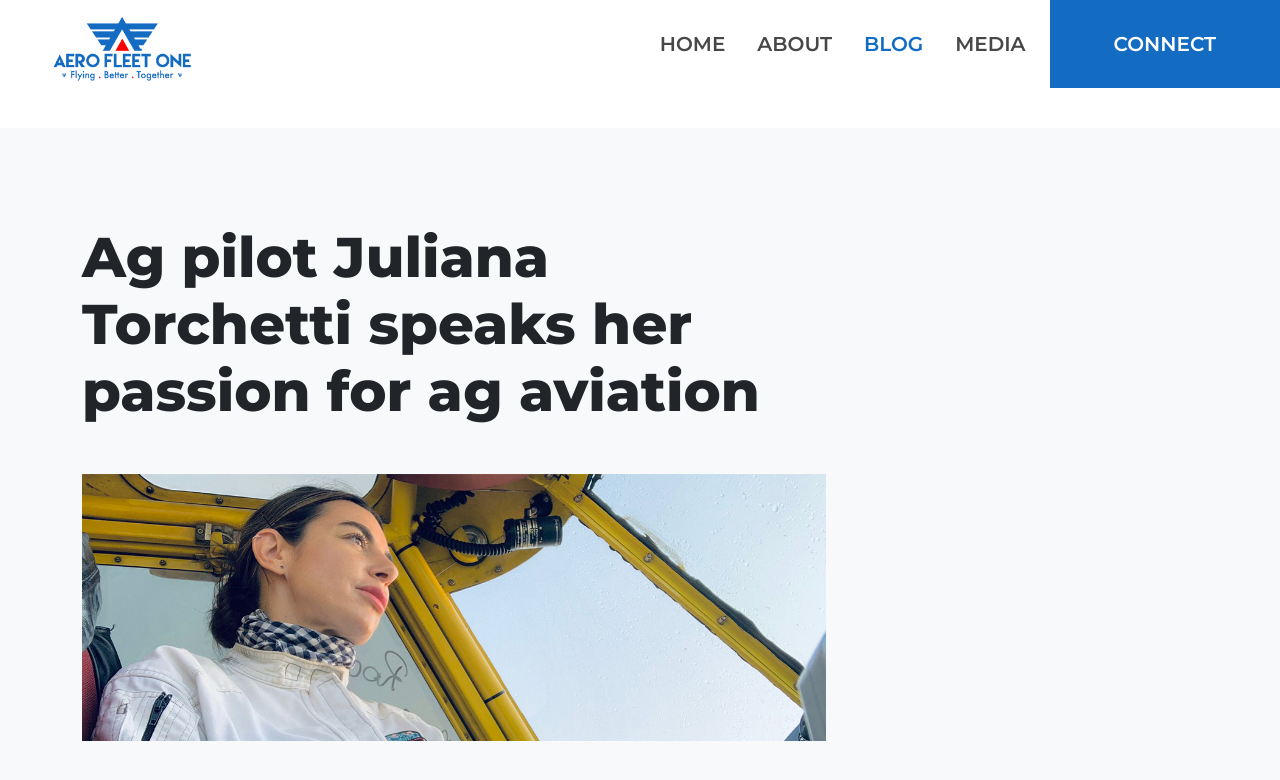
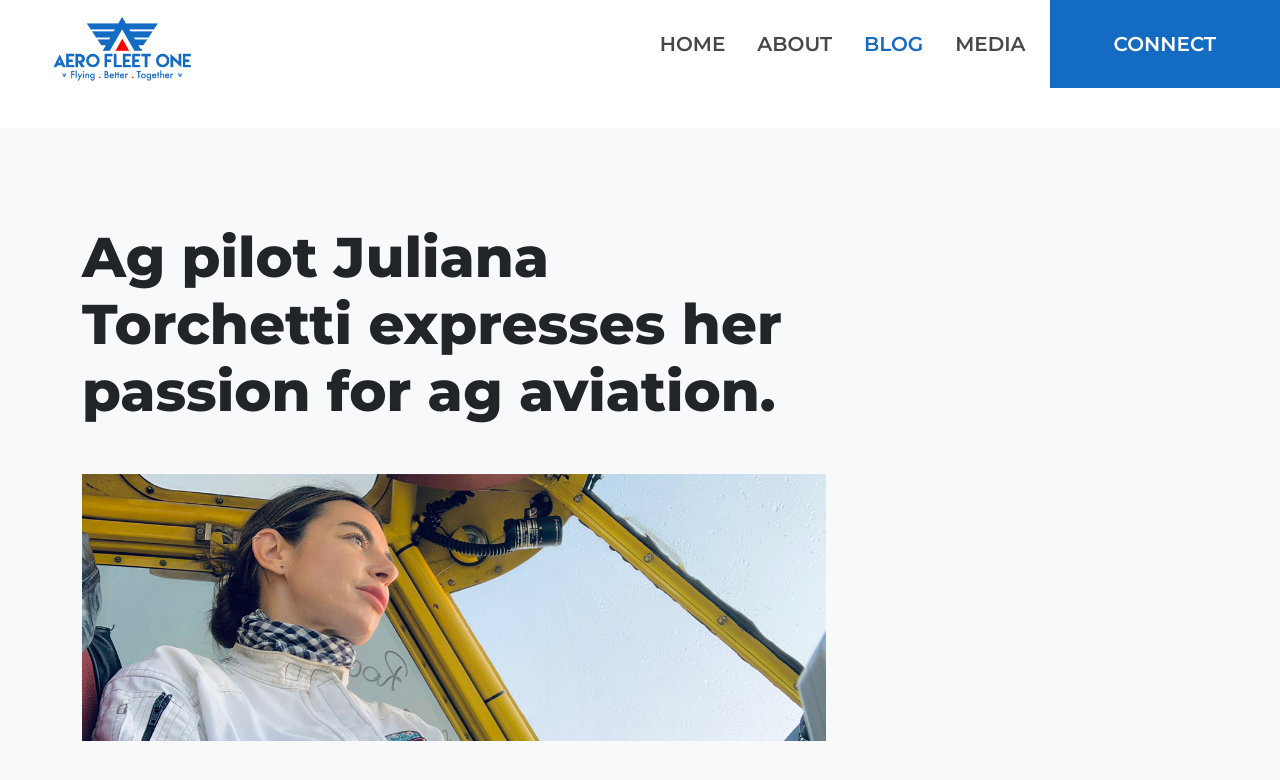
Before and after one commit to mesabafinance/aerofleetone.com, a Jekyll site: the page built from _posts/2021-09-07-ag-pilot-juliana-torchetti-talks-her-passion-for-ag-aviation.md, in a window 1280 px wide and 900 px high. Shown: the top 780 px of the window. Built offline with Jekyll 4.4.1, drawn with Linux system fonts in a browser that asks for light colours; nearby versions of some CDN libraries; a script that is not in the unit is left out.

Commit message:
Update Blog “2021-09-07-ag-pilot-juliana-torchetti-talks-her-passion-for-ag-aviation”

```diff
--- a/_posts/2021-09-07-ag-pilot-juliana-torchetti-talks-her-passion-for-ag-aviation.md
+++ b/_posts/2021-09-07-ag-pilot-juliana-torchetti-talks-her-passion-for-ag-aviation.md
@@ -1,6 +1,6 @@
 ---
 layout: blog
-title: Ag pilot Juliana Torchetti speaks her passion for ag aviation
+title: Ag pilot Juliana Torchetti expresses her passion for ag aviation.
 img: /assets/uploads/juliana-torchetti-ag-aviation-pilot.jpg
 date: 2021-09-07T11:21:07.177Z
 ---
@@ -10,7 +10,7 @@ She became an aerial applicator in Brazil in 2013. Juliana flew a plethora of di
 
 Climate and weather are exceptionally critical factors in this line of work. In the US, the peak growing seasons tend to be during the summer months while in Brazil, because the climate is greatly different, the peak growing seasons are longer, if not year-round. Fortunately, Juliana was still able to make time for a solo trip ferrying a plane from Georgia to Brazil. This is one activity she enjoys doing during her “off-season”. Challenged with an already daunting task, her biggest hurdle was flying through unexpected harsh weather, as most radar tools malfunction when flying over the ocean or jungle. Weather, windmills, power lines, and cell phone towers are obstacles that are monitored by every ag pilot when taking flight, but a trip of this distance comes with even more preparation.
 
-![Agricultural pilot Juliana Torchetti speaks her passion for ag aviation.](/assets/uploads/juliana-torchetti-aerial-application-ag-pilot.jpg "Agricultural pilot Juliana Torchetti speaks her passion for ag aviation.")
+![Ag pilot Juliana Torchetti expresses her passion for ag aviation.](/assets/uploads/juliana-torchetti-aerial-application-ag-pilot.jpg "Ag pilot Juliana Torchetti expresses her passion for ag aviation.")
 
 A piece of advice Juliana leaves for future ag pilots, “Take your time, before you try to be the best pilot, be the safest pilot, because the safest pilot is the best”.
 
```
